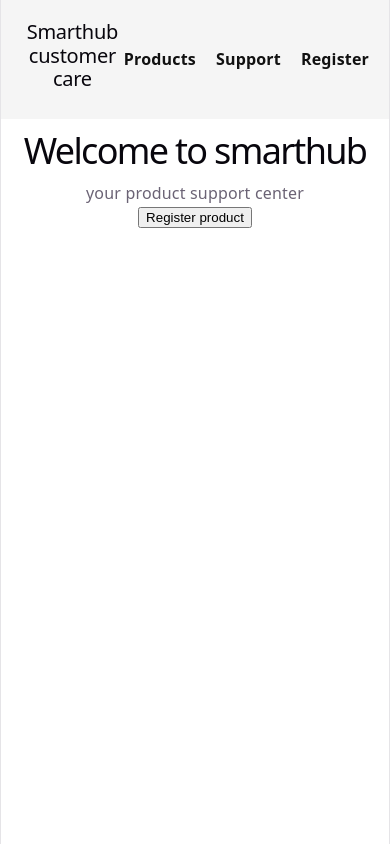
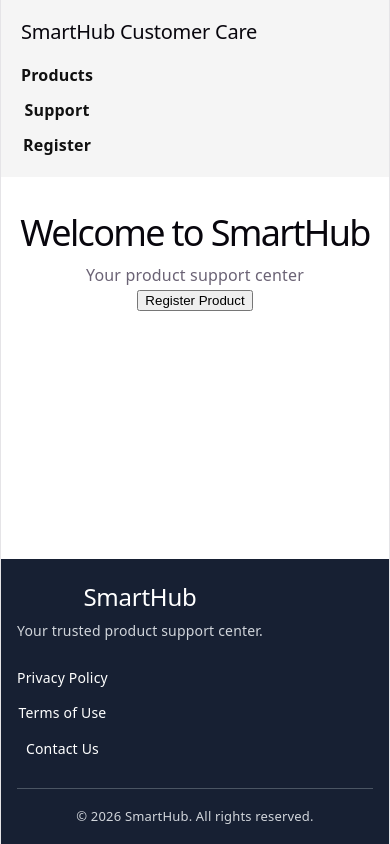
Before and after one commit to KaranamGopichand/smarthub, a React (Vite) app: page / in a window 390 px wide. Built offline with nearby package versions, Linux system fonts and the light colour scheme.

Commit message:
SMARTHUB-102 Add responsive footer component

```diff
--- a/src/App.css
+++ b/src/App.css
@@ -1,18 +1,141 @@
+
+/* ===== GLOBAL APP LAYOUT ===== */
+
+#root {
+  width: 100%;
+  min-height: 100vh;
+}
+
+.app-container {
+  display: flex;
+  flex-direction: column;
+  min-height: 100vh;
+}
+
+.main-content {
+  flex: 1;
+  padding: 40px 24px;
+  text-align: center;
+}
+
+/* ===== HEADER ===== */
+
 header {
   display: flex;
   justify-content: space-between;
   align-items: center;
+  gap: 20px;
   padding: 20px;
   background-color: #f5f5f5;
+  flex-wrap: wrap;
+  box-sizing: border-box;
 }
 
-nav {
+header h2 {
+  margin: 0;
+}
+
+header nav {
   display: flex;
   gap: 20px;
+  flex-wrap: wrap;
 }
 
-nav a {
-  color: #111;
+header nav a {
+  color: #111111;
   text-decoration: none;
   font-weight: bold;
 }
+
+header nav a:hover {
+  color: #1428a0;
+}
+
+/* ===== FOOTER ===== */
+
+.site-footer {
+  width: 100%;
+  box-sizing: border-box;
+  background-color: #172033;
+  color: #ffffff;
+  padding: 32px 24px 16px;
+  margin-top: auto;
+}
+
+.footer-content {
+  display: flex;
+  justify-content: space-between;
+  align-items: flex-start;
+  gap: 24px;
+  flex-wrap: wrap;
+}
+
+.footer-brand h2 {
+  margin: 0 0 8px;
+  color: #ffffff;
+  font-size: 24px;
+}
+
+.footer-brand p {
+  margin: 0;
+  color: #d1d5db;
+  font-size: 14px;
+}
+
+.footer-links {
+  display: flex;
+  gap: 20px;
+  flex-wrap: wrap;
+}
+
+.footer-links a {
+  color: #ffffff;
+  text-decoration: none;
+  font-weight: 500;
+  font-size: 14px;
+}
+
+.footer-links a:hover {
+  color: #93c5fd;
+  text-decoration: underline;
+}
+
+.footer-copyright {
+  margin-top: 28px;
+  padding-top: 16px;
+  border-top: 1px solid #4b5563;
+  color: #d1d5db;
+  text-align: center;
+  font-size: 13px;
+}
+
+/* ===== RESPONSIVE DESIGN ===== */
+
+@media (max-width: 600px) {
+  header {
+    flex-direction: column;
+    align-items: flex-start;
+  }
+
+  header nav {
+    flex-direction: column;
+    gap: 12px;
+  }
+
+  .main-content {
+    padding: 24px 16px;
+  }
+
+  .site-footer {
+    padding: 24px 16px 16px;
+  }
+
+  .footer-content {
+    flex-direction: column;
+  }
+
+  .footer-links {
+    flex-direction: column;
+    gap: 12px;
+  }
+}
--- a/src/App.jsx
+++ b/src/App.jsx
@@ -1,17 +1,22 @@
 import React from 'react'
 import Header from "./components/Header";
 import './App.css'
-function App(){
+import Footer from "./components/Footer";
+
+function App() {
   return (
-    <div>
-      <Header title="Smarthub customer care" />
-      <h1>Welcome to smarthub</h1>
-      <p> your product support center</p>
-      <button>Register product</button>
+    <div className="app-container">
+      <Header title="SmartHub Customer Care" />
+
+      <main className="main-content">
+        <h1>Welcome to SmartHub</h1>
+        <p>Your product support center</p>
+        <button>Register Product</button>
+      </main>
+
+      <Footer companyName="SmartHub" />
     </div>
-
   );
 }
 
-
-export default App
+export default App;
--- /dev/null
+++ b/src/components/Footer.jsx
@@ -0,0 +1,27 @@
+
+function Footer({ companyName }) {
+  const currentYear = new Date().getFullYear();
+
+  return (
+    <footer className="site-footer">
+      <div className="footer-content">
+        <div className="footer-brand">
+          <h2>{companyName}</h2>
+          <p>Your trusted product support center.</p>
+        </div>
+
+        <nav className="footer-links" aria-label="Footer navigation">
+          <a href="#privacy">Privacy Policy</a>
+          <a href="#terms">Terms of Use</a>
+          <a href="#contact">Contact Us</a>
+        </nav>
+      </div>
+
+      <p className="footer-copyright">
+        © {currentYear} {companyName}. All rights reserved.
+      </p>
+    </footer>
+  );
+}
+
+export default Footer;
```
